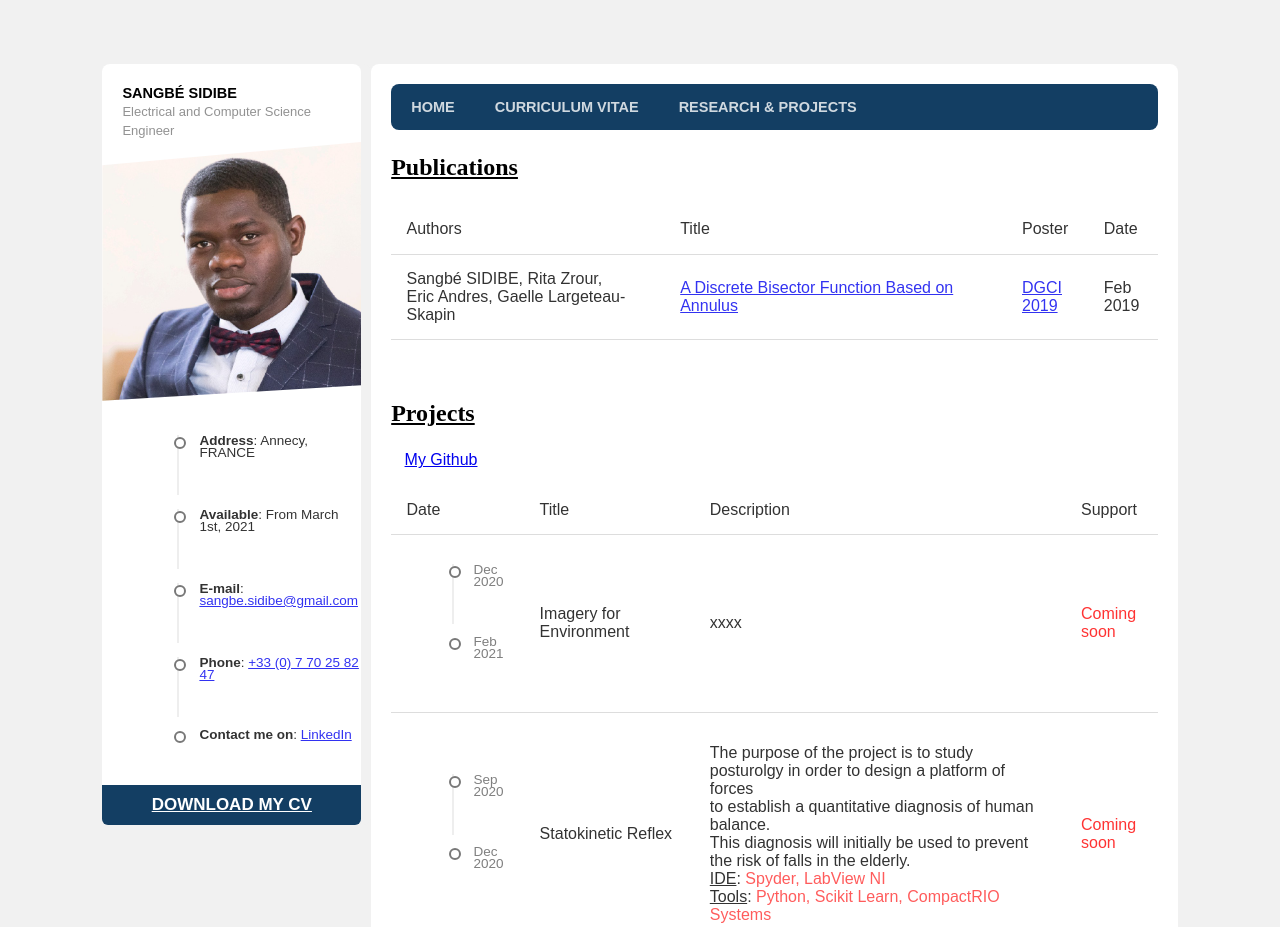
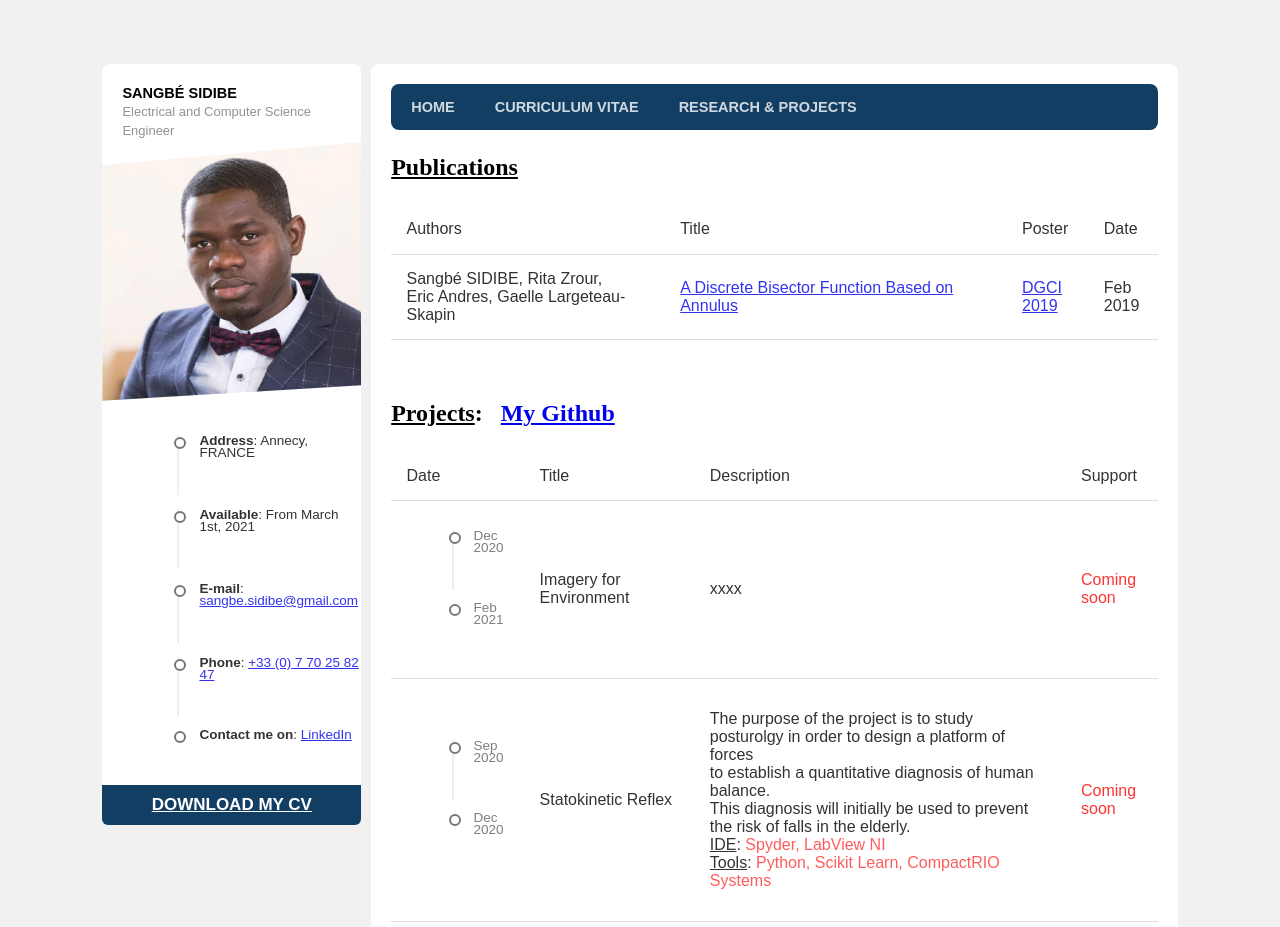
Before and after one commit to SangbeSID/sangbeSID.github.io, a plain HTML site: page projects.html in a window 1280 px wide. Shown: the top 927 px of the page. Drawn offline with Linux system fonts and the light colour scheme.

Commit message:
Update projects.html

```diff
--- a/projects.html
+++ b/projects.html
@@ -80,7 +80,7 @@
 
                 <!-- ---------- Academic Projects ---------- -->
                 <div id="projects">
-                    <p><u><h3>Projects</h3></u> &nbsp;&nbsp; <a href="https://github.com/SangbeSID/" target="_black">My Github </a></p>
+                    <p><h3><u>Projects</u>:&nbsp;&nbsp; <a href="https://github.com/SangbeSID/" target="_black">My Github </a></p></h3>
                     <table>
                         <tr>
                             <td><span>Date</span></td>
```
